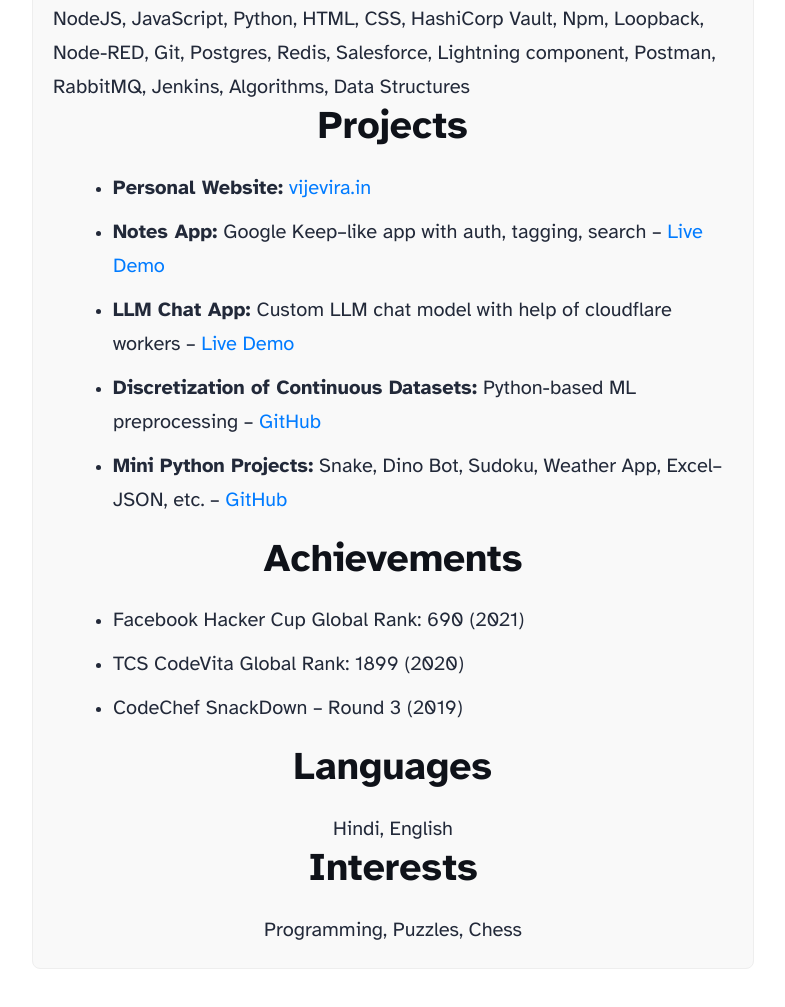
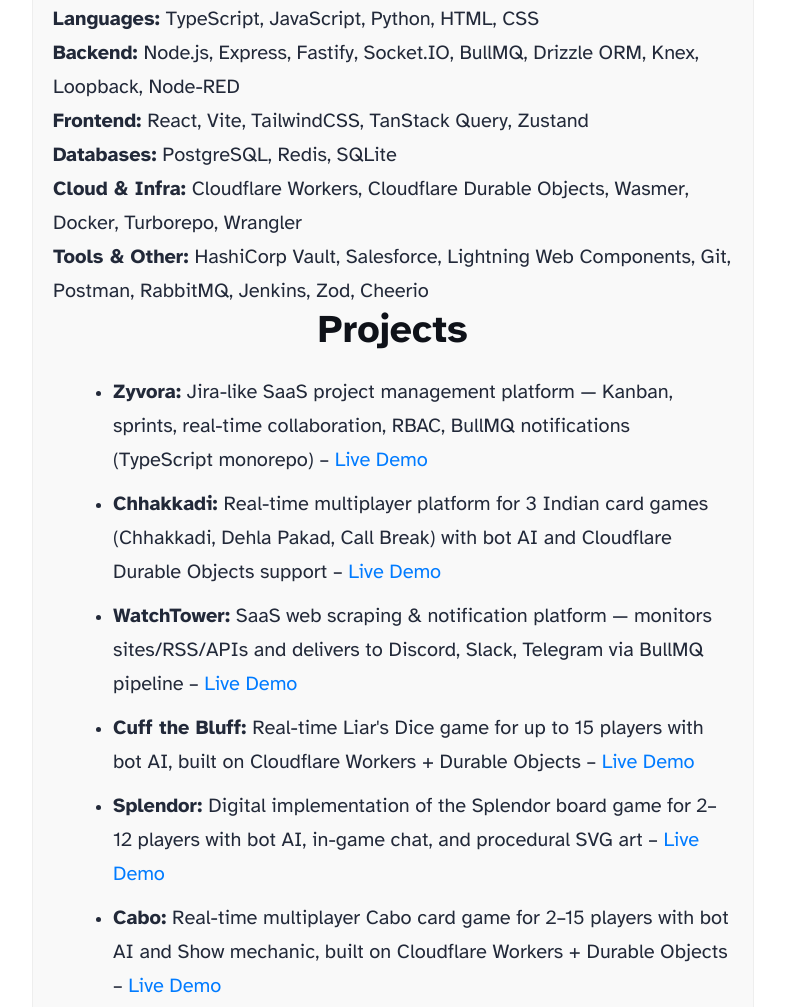
Before and after one commit to vijevira/vijevira, an Astro site: page /resume in a window 1280 px wide. Shown: the part 2611-3618 px from the top of the page, without its empty margins (248-1033 px from the left). Built offline with nearby package versions, Linux system fonts and the light colour scheme; Astro itself is replaced by a stand-in of ours.

Commit message:
Update resume.astro

```diff
--- a/src/pages/resume.astro
+++ b/src/pages/resume.astro
@@ -179,9 +179,12 @@
     <section class="mt-8">
       <h3 class="text-xl font-semibold mb-2">Skills</h3>
       <p>
-        NodeJS, JavaScript, Python, HTML, CSS, HashiCorp Vault, Npm, Loopback,
-        Node-RED, Git, Postgres, Redis, Salesforce, Lightning component,
-        Postman, RabbitMQ, Jenkins, Algorithms, Data Structures
+        <strong>Languages:</strong> TypeScript, JavaScript, Python, HTML, CSS<br/>
+        <strong>Backend:</strong> Node.js, Express, Fastify, Socket.IO, BullMQ, Drizzle ORM, Knex, Loopback, Node-RED<br/>
+        <strong>Frontend:</strong> React, Vite, TailwindCSS, TanStack Query, Zustand<br/>
+        <strong>Databases:</strong> PostgreSQL, Redis, SQLite<br/>
+        <strong>Cloud & Infra:</strong> Cloudflare Workers, Cloudflare Durable Objects, Wasmer, Docker, Turborepo, Wrangler<br/>
+        <strong>Tools & Other:</strong> HashiCorp Vault, Salesforce, Lightning Web Components, Git, Postman, RabbitMQ, Jenkins, Zod, Cheerio
       </p>
     </section>
 
@@ -189,30 +192,40 @@
       <h3 class="text-xl font-semibold mb-2">Projects</h3>
       <ul class="list-disc list-inside">
         <li>
-          <strong>Personal Website:</strong>
-          <a href="https://vijevira.in" class="text-blue-600">vijevira.in</a>
+          <strong>Zyvora:</strong> Jira-like SaaS project management platform — Kanban, sprints, real-time collaboration, RBAC, BullMQ notifications (TypeScript monorepo)
+          – <a href="https://zyvora.endra.in" class="text-blue-600">Live Demo</a>
+        </li>
+        <li>
+          <strong>Chhakkadi:</strong> Real-time multiplayer platform for 3 Indian card games (Chhakkadi, Dehla Pakad, Call Break) with bot AI and Cloudflare Durable Objects support
+          – <a href="https://chhakkadi.endra.in" class="text-blue-600">Live Demo</a>
+        </li>
+        <li>
+          <strong>WatchTower:</strong> SaaS web scraping & notification platform — monitors sites/RSS/APIs and delivers to Discord, Slack, Telegram via BullMQ pipeline
+          – <a href="https://watchtower.wasmer.app" class="text-blue-600">Live Demo</a>
+        </li>
+        <li>
+          <strong>Cuff the Bluff:</strong> Real-time Liar's Dice game for up to 15 players with bot AI, built on Cloudflare Workers + Durable Objects
+          – <a href="https://cuffthebluff.endra.in" class="text-blue-600">Live Demo</a>
+        </li>
+        <li>
+          <strong>Splendor:</strong> Digital implementation of the Splendor board game for 2–12 players with bot AI, in-game chat, and procedural SVG art
+          – <a href="https://splendor.endra.in" class="text-blue-600">Live Demo</a>
+        </li>
+        <li>
+          <strong>Cabo:</strong> Real-time multiplayer Cabo card game for 2–15 players with bot AI and Show mechanic, built on Cloudflare Workers + Durable Objects
+          – <a href="https://cabo.endra.in" class="text-blue-600">Live Demo</a>
         </li>
         <li>
           <strong>Notes App:</strong> Google Keep–like app with auth, tagging, search
-          – <a href="https://notes.vijevira.in" class="text-blue-600"
-            >Live Demo</a>
+          – <a href="https://notes.vijevira.in" class="text-blue-600">Live Demo</a>
         </li>
         <li>
-          <strong>LLM Chat App:</strong> Custom LLM chat model with help of cloudflare workers
-          – <a href="https://chat.vijevira.in" class="text-blue-600"
-            >Live Demo</a>
+          <strong>LLM Chat App:</strong> Custom LLM chat interface built with Cloudflare Workers
+          – <a href="https://chat.vijevira.in" class="text-blue-600">Live Demo</a>
         </li>
         <li>
           <strong>Discretization of Continuous Datasets:</strong> Python-based ML preprocessing
-          – <a
-            href="https://github.com/vijevira/Discretization-of-continuous-datasets"
-            class="text-blue-600">GitHub</a>
-        </li>
-        <li>
-          <strong>Mini Python Projects:</strong> Snake, Dino Bot, Sudoku, Weather
-          App, Excel–JSON, etc. – <a
-            href="https://github.com/vijevira/Python-Projects"
-            class="text-blue-600">GitHub</a>
+          – <a href="https://github.com/vijevira/Discretization-of-continuous-datasets" class="text-blue-600">GitHub</a>
         </li>
       </ul>
     </section>
```
